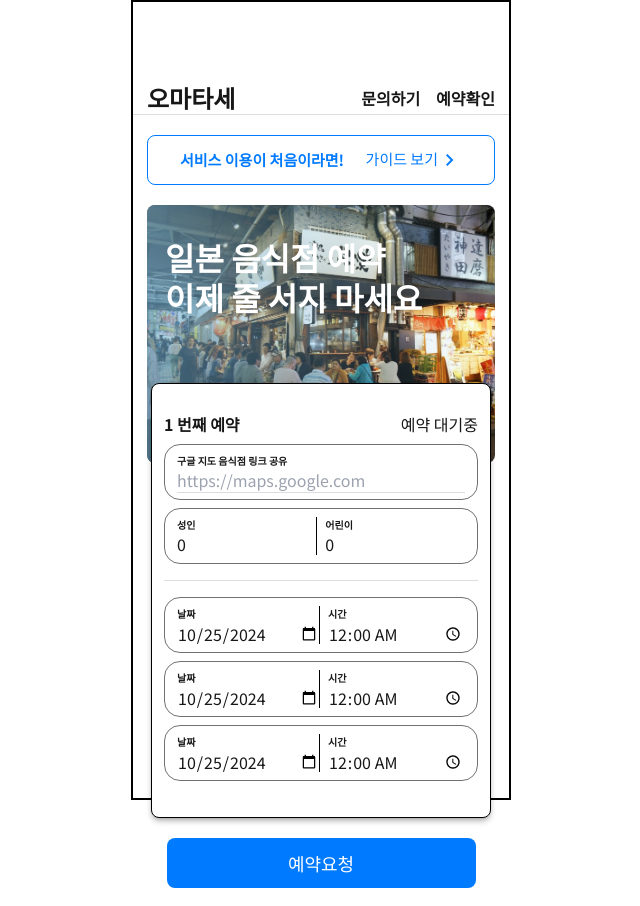
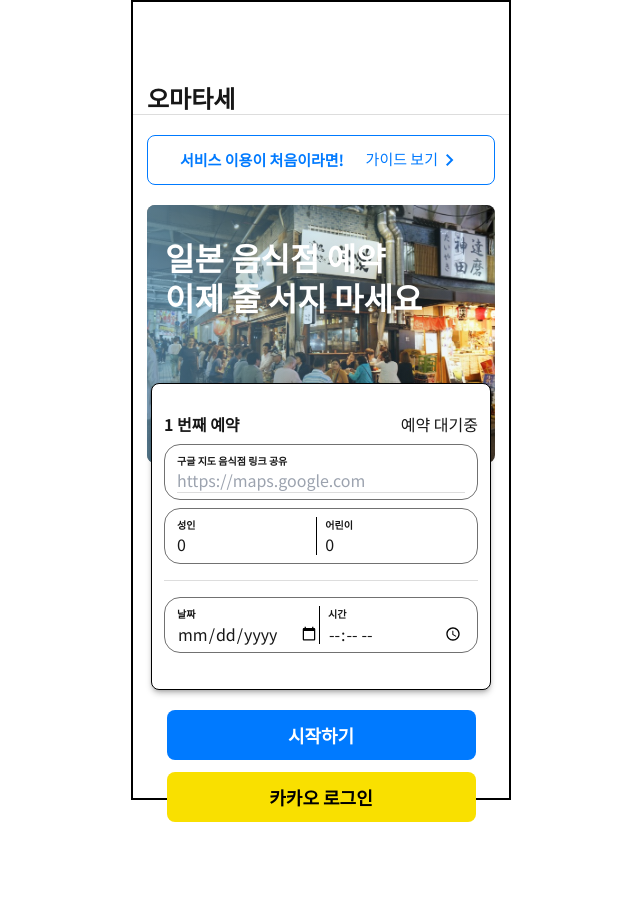
Before and after one commit to hansolc/j-reservation, a Next.js app: page / in a window 1280 px wide. Shown: the top 906 px of the page, without its empty margins (319-959 px from the left). After the commit the page ends 822 px from the top, so only its background shows below. Built offline with nearby package versions, Linux system fonts and the light colour scheme.

Commit message:
landing page turned into clinet component

```diff
--- a/src/app/(user)/page.tsx
+++ b/src/app/(user)/page.tsx
@@ -1,3 +1,5 @@
+"use client";
+
 import React from "react";
 import styles from "./page.module.css";
 import LoginButtons from "./(home)/LoginButtons";
@@ -17,12 +19,12 @@ import ReservationManager from "@/components/user/reservation/ReservationManager
 //   }
 // }
 
-const UserLoginPage = async () => {
+const UserLoginPage = () => {
   // const userInfo = await getUserInfo();
 
   return (
     <div className="h-container">
-      <HomeHeader isLoggedIn={true}>오마타세</HomeHeader>
+      <HomeHeader>오마타세</HomeHeader>
       <hr className={`border-[#DDDDDD] ${styles.force_ignore_padding}`} />
       <section>
         <FirstUserBanner />
@@ -36,7 +38,7 @@ const UserLoginPage = async () => {
         </div>
       </section>
       <section className="mt-[-100px] z-40 relative px-1">
-        <ReservationManager isLoggedIn />
+        <ReservationManager />
       </section>
       <section>
         <LoginButtons />
--- a/src/components/user/HomeHeader.tsx
+++ b/src/components/user/HomeHeader.tsx
@@ -13,7 +13,11 @@ const HomeHeader = ({ children, isLoggedIn = false }: HomeHeaderProps) => {
 
   const handleClick = (e: React.MouseEvent<HTMLDivElement, MouseEvent>) => {
     const { id } = e.target as HTMLDivElement;
-    router.push(`/${id}`);
+    if (id === "check") {
+      router.push(`reservation/${id}`);
+    } else {
+      // request 처리
+    }
   };
 
   return (
--- a/src/components/user/registration/RegistrationManager.tsx
+++ b/src/components/user/registration/RegistrationManager.tsx
@@ -4,8 +4,11 @@ import React, { useCallback } from "react";
 import LoginForm from "../LoginForm";
 import Button from "../button";
 import useRegistration from "./useRegistration";
+import { useRouter } from "next/navigation";
 
 const RegistrationManager = ({ type }: { type: "regis" | "login" }) => {
+  const router = useRouter();
+
   const { info, handleInputChange, registration, login } = useRegistration();
 
   const handleSubmit = useCallback(
@@ -29,7 +32,10 @@ const RegistrationManager = ({ type }: { type: "regis" | "login" }) => {
       {type === "regis" ? (
         <div className="text-center text-sm">
           <p className="">이미 아이디가 있으신 가요?</p>
-          <p className="text-[#575757] border-b font-bold inline">
+          <p
+            className="text-[#575757] border-b font-bold inline"
+            onClick={() => router.push("/registration/login")}
+          >
             로그인 하기
           </p>
         </div>
--- a/src/components/user/reservation/ReservationManager.tsx
+++ b/src/components/user/reservation/ReservationManager.tsx
@@ -6,7 +6,9 @@ import Button from "../button";
 import { ReservationManagerProps } from "@/types/reservation";
 import useReservation from "./useReservation";
 
-const ReservationManager = ({ isLoggedIn = true }: ReservationManagerProps) => {
+const ReservationManager = ({
+  isLoggedIn = false,
+}: ReservationManagerProps) => {
   const { formData, handleFormChange, createReservation } = useReservation();
   return (
     <div className="flex flex-col items-center gap-5">
```
